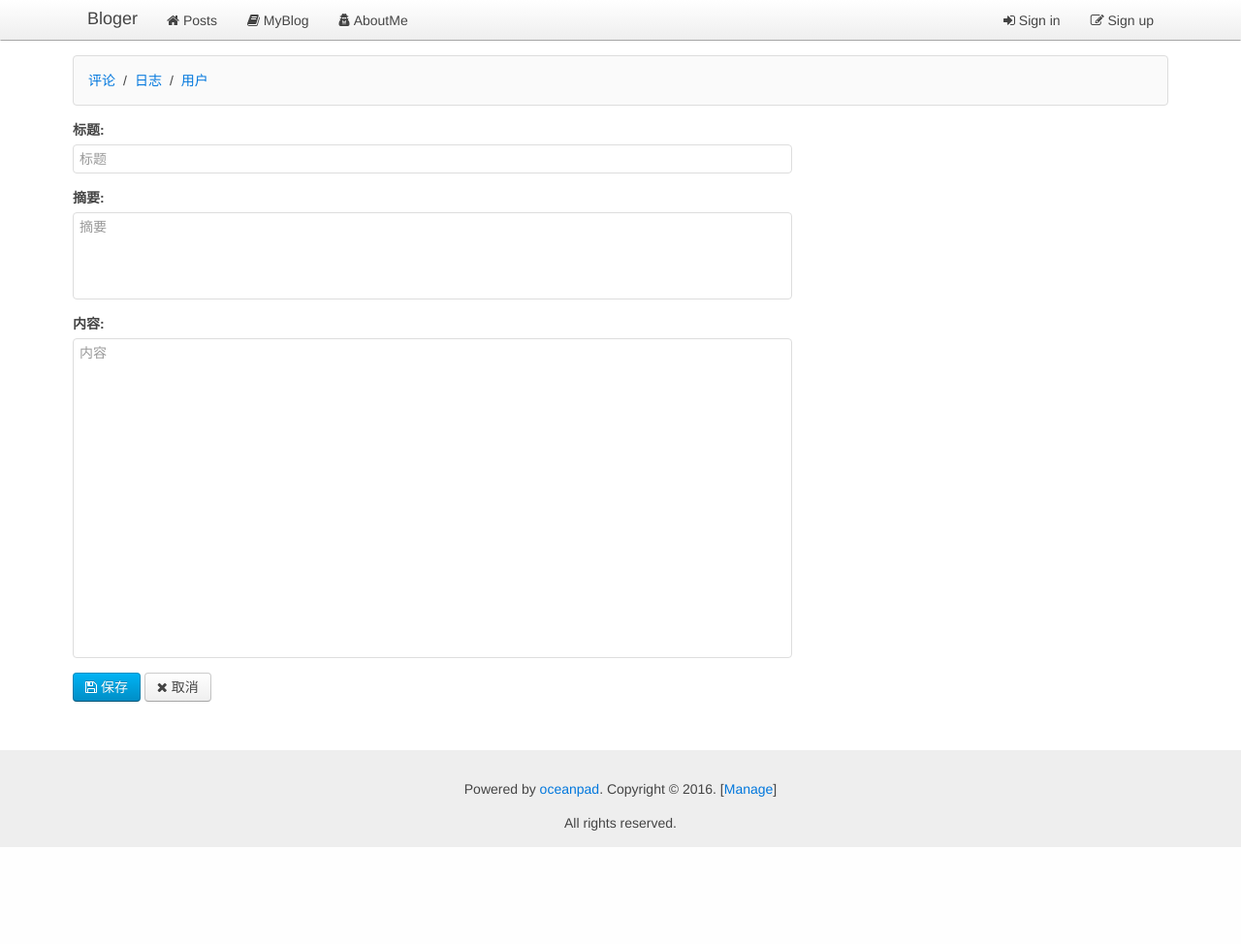
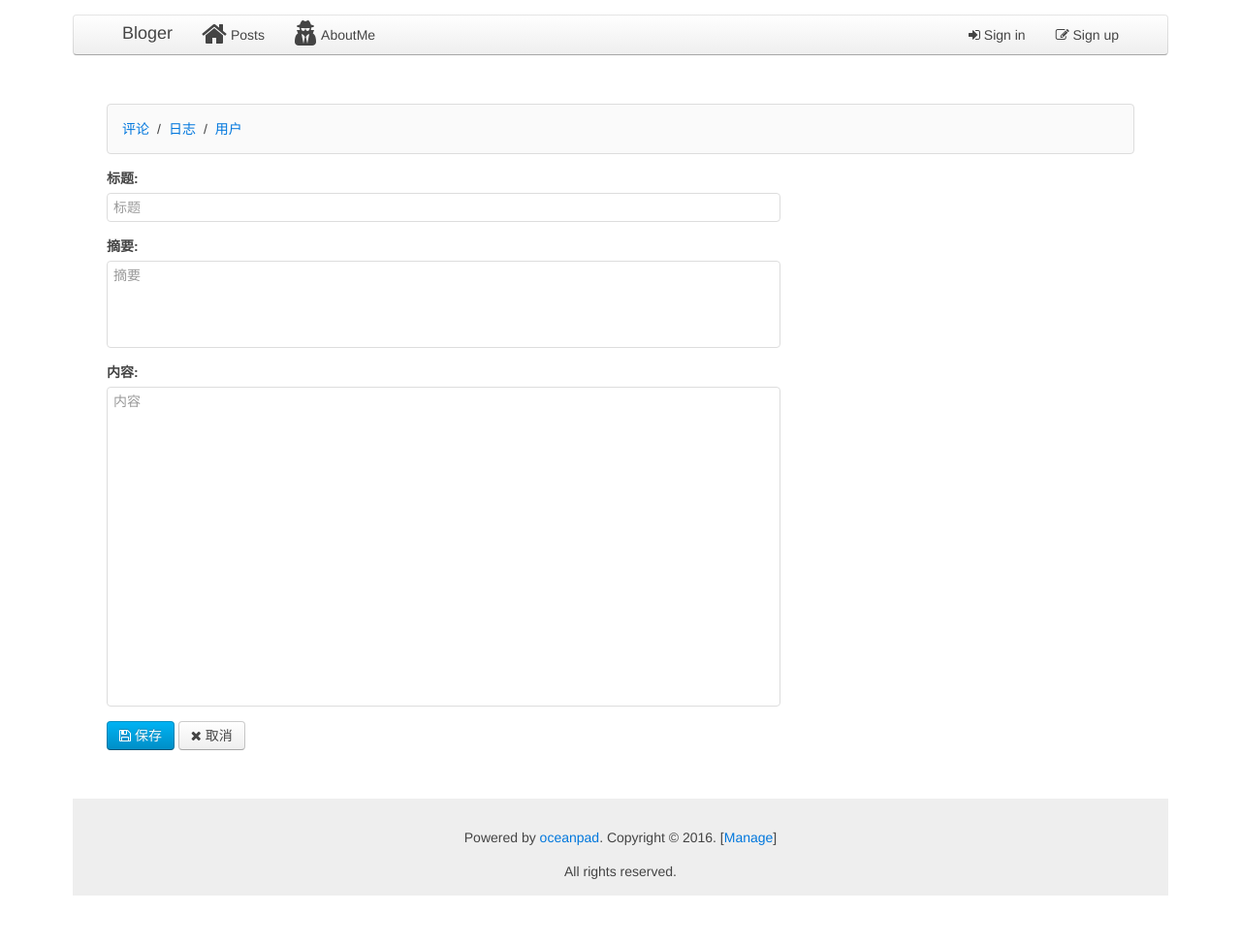
Before and after one commit to oceanpad/webapp-python3, a Python web app: template www/templates/manage_blog_edit.html in a window 1280 px wide. Shown: the whole page at 97% size. Before the commit the page ends 874 px from the top, so only its background shows below. Run offline with Jinja, Linux system fonts and the light colour scheme; the template is opened without the code that fills it, so the values that code supplies are empty.

Commit message:
modified

```diff
--- a/www/templates/__base__.html
+++ b/www/templates/__base__.html
@@ -33,13 +33,13 @@
     {% block beforehead %}<!-- before head  -->{% endblock %}
 </head>
 <body>
-    <nav class="uk-navbar uk-navbar-attached uk-margin-bottom">
+  <div class="uk-container uk-container-center uk-margin-top uk-margin-large-bottom">
+    <nav class="uk-navbar uk-margin-large-bottom">
         <div class="uk-container uk-container-center">
             <a href="/" class="uk-navbar-brand">Bloger</a>
             <ul class="uk-navbar-nav">
-                <li data-url="blogs"><a href="/"><i class="uk-icon-home"></i> Posts</a></li>
-                <li><a target="_blank" href="http://oceanpad.github.io"><i class="uk-icon-book"></i> MyBlog</a></li>
-                <li><a target="_blank" href="/aboutme"><i class="uk-icon-user-secret"></i> AboutMe</a></li>
+                <li data-url="blogs"><a href="/"><i class="uk-icon-home uk-icon-medium"></i> Posts</a></li>
+                <li><a target="_blank" href="/aboutme"><i class="uk-icon-user-secret uk-icon-medium"></i> AboutMe</a></li>
             </ul>
             <div class="uk-navbar-flip">
                 <ul class="uk-navbar-nav">
@@ -80,5 +80,6 @@
 
         </div>
     </div>
+  </div>
 </body>
 </html>
```
